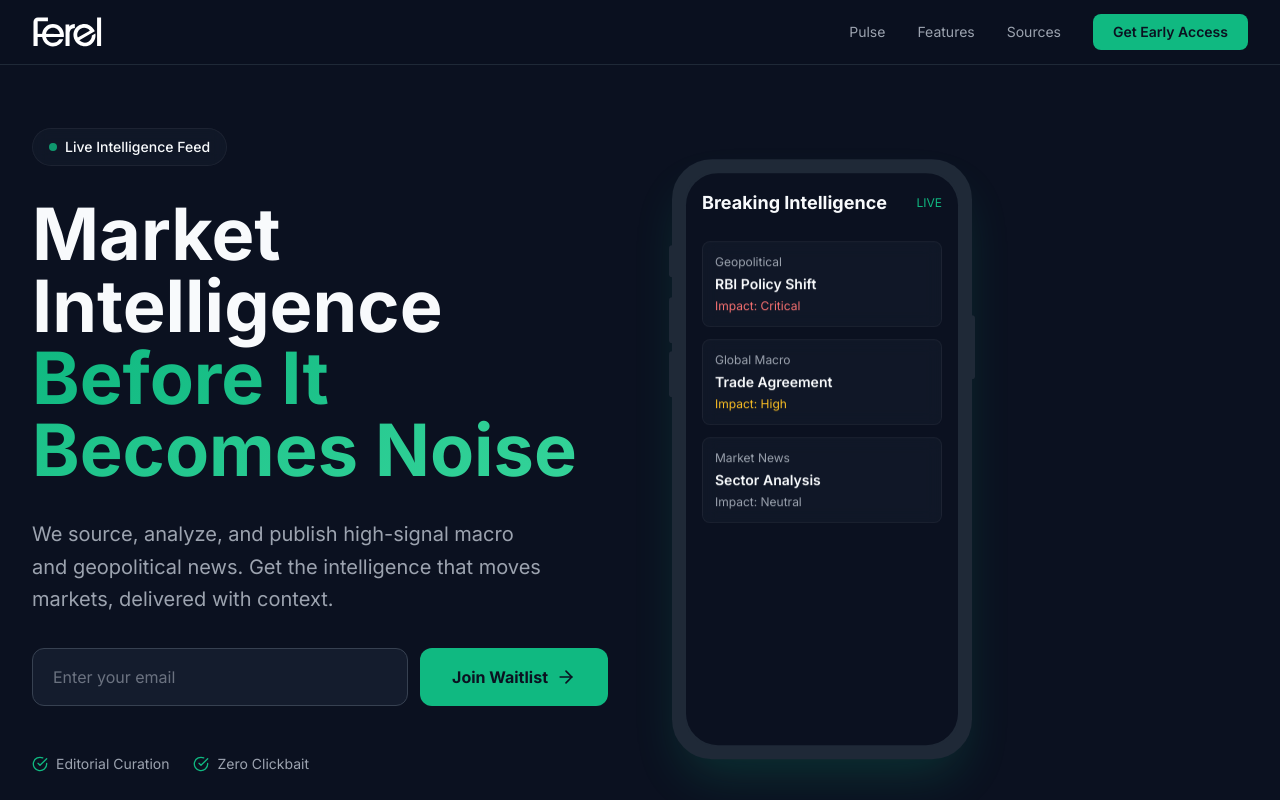
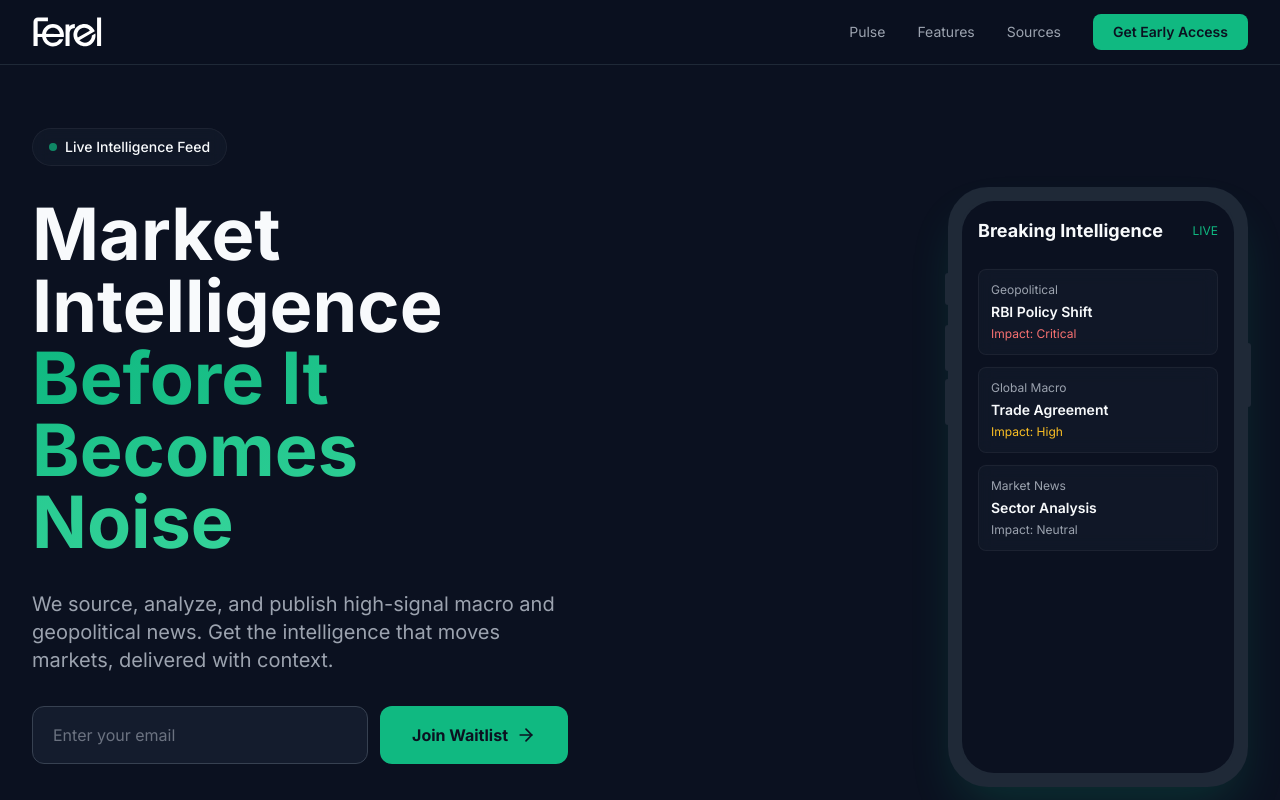
Before and after one commit to getferel/ferel-landing, a Next.js app: page / in a window 1280 px wide. Shown: the top 800 px of the page. Built offline with nearby package versions, Linux system fonts and the light colour scheme.

Commit message:
Fix hero layout balance - better visual weight distribution

```diff
--- a/src/app/page.tsx
+++ b/src/app/page.tsx
@@ -92,30 +92,30 @@ function Hero({ onOpenModal }: { onOpenModal: () => void }) {
   return (
     <section className="pt-32 pb-20 px-4 sm:px-6 lg:px-8 relative overflow-hidden">
       <div className="max-w-7xl mx-auto">
-        <div className="grid lg:grid-cols-2 gap-16 items-center">
+        <div className="grid lg:grid-cols-2 gap-12 lg:gap-20 items-center">
           {/* Left: Copy + Email Capture */}
           <motion.div
             initial={{ opacity: 0, x: -50 }}
             animate={{ opacity: 1, x: 0 }}
             transition={{ duration: 0.8 }}
-            className="space-y-8"
+            className="space-y-8 lg:pr-8"
           >
             <div className="inline-flex items-center space-x-2 glass-card px-4 py-2 rounded-full">
               <span className="w-2 h-2 bg-primary rounded-full live-indicator" />
               <span className="text-sm font-medium">Live Intelligence Feed</span>
             </div>
 
-            <h1 className="text-5xl lg:text-7xl font-bold leading-tight">
+            <h1 className="text-5xl lg:text-6xl xl:text-7xl font-bold leading-tight">
               Market Intelligence{" "}
               <span className="gradient-text">Before It Becomes Noise</span>
             </h1>
 
-            <p className="text-xl text-gray-400 max-w-lg leading-relaxed">
+            <p className="text-lg lg:text-xl text-gray-400 leading-relaxed max-w-xl">
               We source, analyze, and publish high-signal macro and geopolitical news. Get the intelligence that moves markets, delivered with context.
             </p>
 
             {/* Email Capture */}
-            <form onSubmit={handleSubmit} className="flex flex-col sm:flex-row gap-3">
+            <form onSubmit={handleSubmit} className="flex flex-col sm:flex-row gap-3 max-w-xl">
               <input
                 type="email"
                 value={email}
@@ -158,13 +158,13 @@ function Hero({ onOpenModal }: { onOpenModal: () => void }) {
             initial={{ opacity: 0, x: 50 }}
             animate={{ opacity: 1, x: 0 }}
             transition={{ duration: 0.8, delay: 0.2 }}
-            className="relative"
+            className="relative flex justify-center lg:justify-end"
           >
             {/* Floating effect */}
             <motion.div
               animate={{ y: [-10, 10, -10] }}
               transition={{ duration: 4, repeat: Infinity, ease: "easeInOut" }}
-              className="relative mx-auto"
+              className="relative"
             >
               <div className="relative border-gray-800 bg-gray-800 border-[14px] rounded-[2.5rem] h-[600px] w-[300px] shadow-2xl shadow-primary/20">
                 <div className="h-[32px] w-[3px] bg-gray-800 absolute -left-[17px] top-[72px] rounded-l-lg"></div>
```
